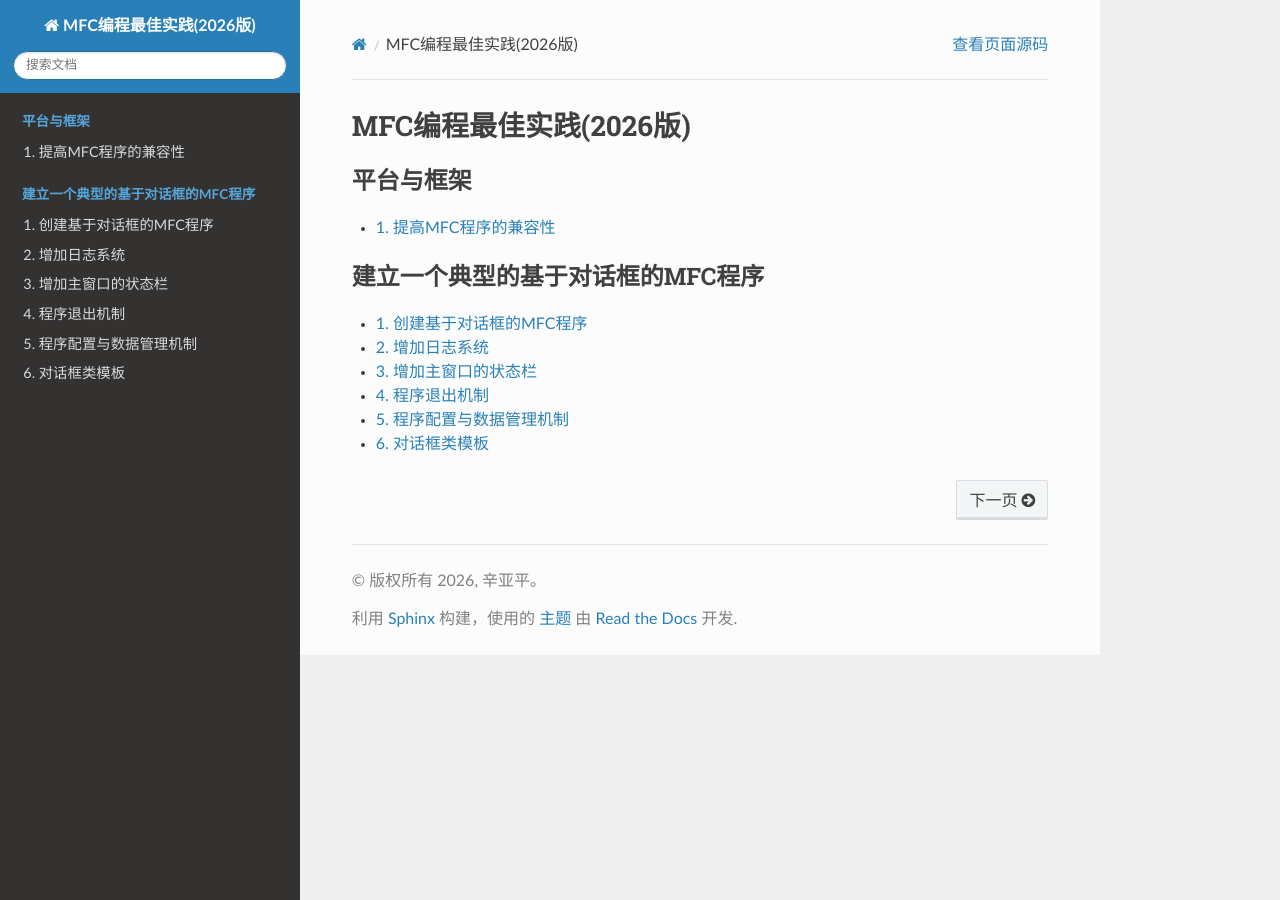
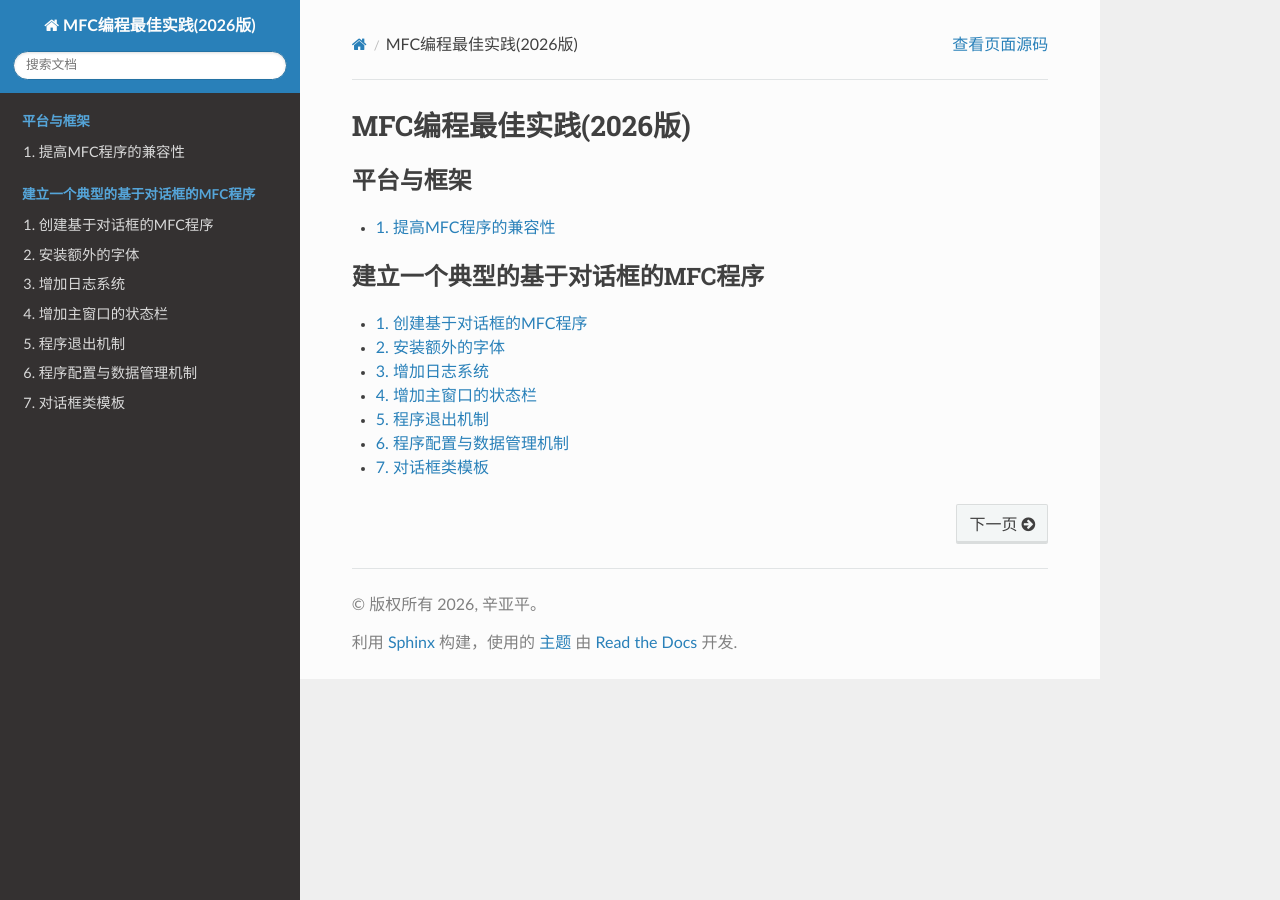
Before and after one commit to yapingxin/MFCBP2026, a Sphinx documentation site: the page built from docs/index.rst, in a window 1280 px wide. Built offline with Sphinx 7.4.7 and the Read the Docs theme 3.1.0, drawn with Linux system fonts in a browser that asks for light colours.

Commit message:
安装额外的字体

```diff
--- /dev/null
+++ b/docs/dialog-mfc-tutorial/check-install-fonts.rst
@@ -0,0 +1,3 @@
+
+安装额外的字体
+==============
--- a/docs/index.rst
+++ b/docs/index.rst
@@ -21,6 +21,7 @@ MFC编程最佳实践(2026版)
    :numbered:
 
    dialog-mfc-tutorial/create-dialog-mfcutil.rst
+   dialog-mfc-tutorial/check-install-fonts.rst
    dialog-mfc-tutorial/add-logging-system.rst
    dialog-mfc-tutorial/add-status-bar.rst
    dialog-mfc-tutorial/util-exit-mechanism.rst
```
